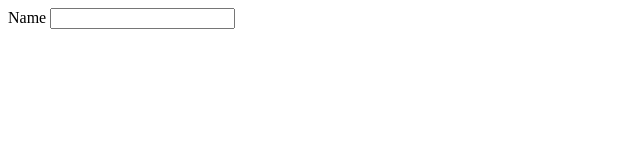
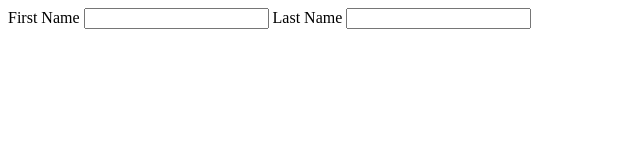
Before and after one commit to h-kok/tanzania-test, a plain HTML site: page index.html in a window 1280 px wide. Shown: the whole page, without its empty margins (0-640 px from the left). Drawn offline with Linux system fonts and the light colour scheme.

Commit message:
added ids to labels

```diff
--- a/index.html
+++ b/index.html
@@ -9,8 +9,10 @@
     <body>
         <!-- I made this change on feature branch, not main-->
         <form>
-            <label>Name</label>
-            <input type="text" />
+            <label for="firsName">First Name</label>
+            <input type="text" id="firstName" />
+            <label for="lastName">Last Name</label>
+            <input type="text" id="lastName" />
         </form>
     </body>
 </html>
```
